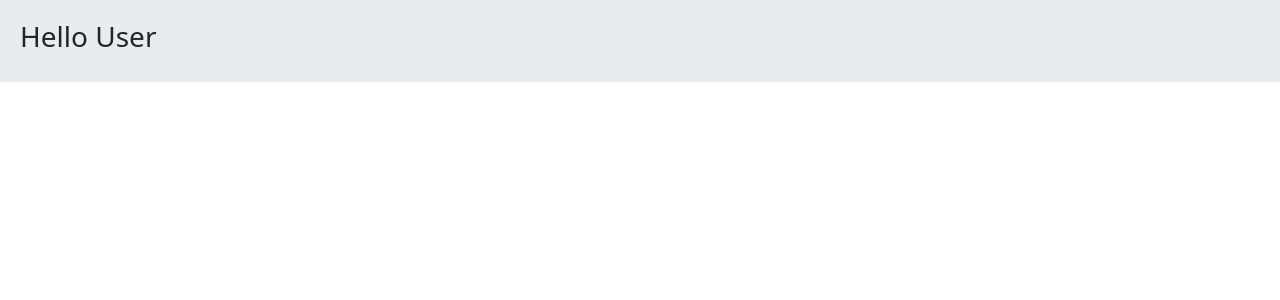
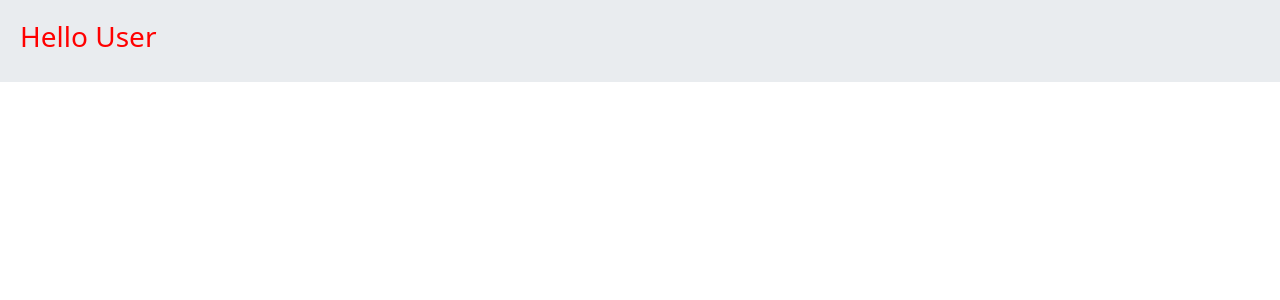
Before and after one commit to darkkLUCIFER/online_shop, a Django app: page / in a window 1280 px wide. Shown: the part 56-356 px from the top of the page. Run offline with Django 5.2, Linux system fonts and the light colour scheme.

Commit message:
feat: handle some static files

```diff
--- /dev/null
+++ b/apps/home/static/home/css/style.css
@@ -0,0 +1,3 @@
+h3{
+    color: red;
+}
--- a/config/settings.py
+++ b/config/settings.py
@@ -122,6 +122,10 @@ USE_TZ = True
 
 STATIC_URL = 'static/'
 
+STATICFILES_DIRS = [
+    BASE_DIR / "apps/home/../static",
+]
+
 # Default primary key field type
 # https://docs.djangoproject.com/en/5.0/ref/settings/#default-auto-field
 
--- /dev/null
+++ b/static/css/base_styles.css
@@ -0,0 +1,5 @@
+.jumbotron {
+    padding: 20px;
+    margin-bottom: 20px;
+    background-color: #e9ecef;
+}
--- a/templates/home/home.html
+++ b/templates/home/home.html
@@ -1,4 +1,9 @@
 {% extends 'shared/_MainLayout.html' %}
+{% load static %}
+
+{% block extra_headers %}
+    <link rel="stylesheet" href="{% static 'home/css/style.css' %}">
+{% endblock %}
 
 {% block content %}
     <h3>Hello User</h3>
--- a/templates/shared/_MainLayout.html
+++ b/templates/shared/_MainLayout.html
@@ -7,13 +7,8 @@
     {% include 'shared/_HeaderRefrences.html' %}
     <title>StackOverflow</title>
 
-    <style>
-        .jumbotron {
-            padding: 20px;
-            margin-bottom: 20px;
-            background-color: #e9ecef;
-        }
-    </style>
+    <link rel="stylesheet" href="{% static '../../static/css/base_styles.css' %}">
+    {% block extra_headers %}{% endblock %}
 </head>
 <body>
 
```
